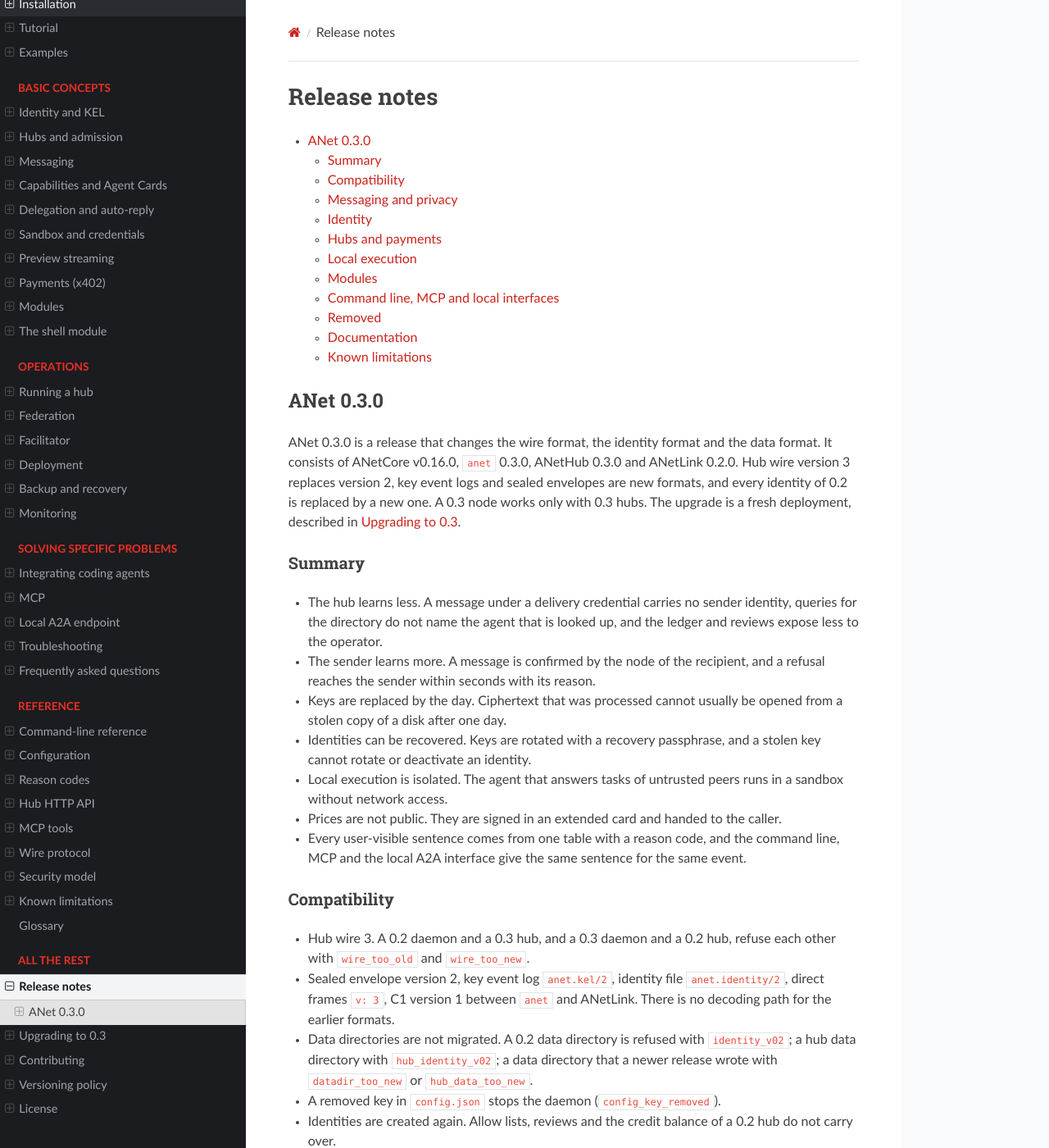
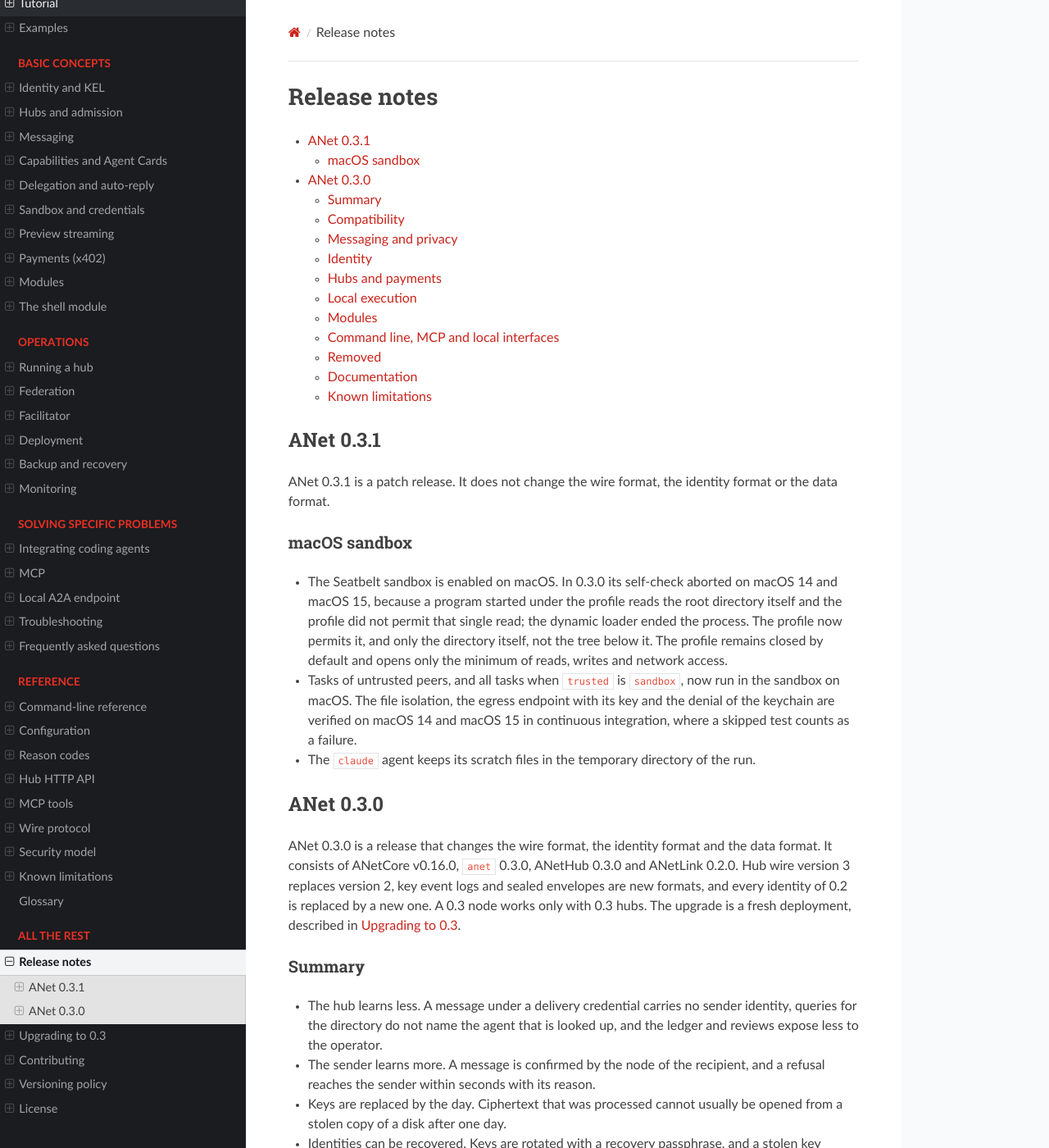
Before and after one commit to ANetResearch/ANet, a Sphinx documentation site: the page built from docs/news.rst, in a window 1280 px wide and 1400 px high. Shown: the whole window at 82% size. Built offline with Sphinx 7.4.7 and the Read the Docs theme 3.1.0, drawn with Linux system fonts in a browser that asks for light colours.

Commit message:
Enable the macOS Seatbelt sandbox: allow the root directory read that aborted the self-check
On the hosted macOS runners every program started under the profile was
ended by the dynamic loader (signal: abort trap), because the first thing
it does is read the root directory itself and the deny-default profile did
not allow that one read. The sandbox log named it as the only denial. The
profile now opens the literal "/" (never its tree), the self-check passes
with all five items on macOS 14 and 15, and seatbeltEnabled is true.

The claude CLI makes its scratch directory under /tmp, which the profile
keeps closed; it is pointed at the run's own tmp/ instead. The CI seatbelt
job asserts the real isolation again (a skipped test is a failure), the
profile goldens and the shape test are updated, and the documentation
states the final state.

Co-Authored-By: Claude Opus 5.5 <noreply@anthropic.com>

```diff
--- a/docs/news.rst
+++ b/docs/news.rst
@@ -7,6 +7,29 @@ Release notes
    :local:
    :depth: 2
 
+
+.. _news-0.3.1:
+
+ANet 0.3.1
+----------
+
+ANet 0.3.1 is a patch release. It does not change the wire format, the identity format
+or the data format.
+
+macOS sandbox
+~~~~~~~~~~~~~
+
+* The Seatbelt sandbox is enabled on macOS. In 0.3.0 its self-check aborted on macOS 14
+  and macOS 15, because a program started under the profile reads the root directory
+  itself and the profile did not permit that single read; the dynamic loader ended the
+  process. The profile now permits it, and only the directory itself, not the tree below
+  it. The profile remains closed by default and opens only the minimum of reads, writes
+  and network access.
+* Tasks of untrusted peers, and all tasks when ``trusted`` is ``sandbox``, now run in the
+  sandbox on macOS. The file isolation, the egress endpoint with its key and the denial of
+  the keychain are verified on macOS 14 and macOS 15 in continuous integration, where a
+  skipped test counts as a failure.
+* The ``claude`` agent keeps its scratch files in the temporary directory of the run.
 
 .. _news-0.3.0:
 
--- a/docs/reference/known-limitations.rst
+++ b/docs/reference/known-limitations.rst
@@ -212,8 +212,8 @@ Sandbox
    The sandbox runs on Linux and, with Seatbelt, on macOS; on Windows use WSL2.
    The supported Linux hosts are Debian 12 (bubblewrap 0.8) and Ubuntu 24.04 with
    the AppArmor profile that ``anet doctor --apparmor-profile`` prints. On macOS,
-   a build in which Seatbelt is not enabled, and a host on which the self-check
-   fails, turn away sandboxed turns with ``sandbox_unavailable``. See
+   a host on which the self-check fails turns away sandboxed turns with
+   ``sandbox_unavailable``; version 0.3.0 has no macOS sandbox. See
    :doc:`../topics/sandbox` and :ref:`reference-security`.
 
 Clocks
```
Also changed, not shown: docs/topics/sandbox.rst (+8 -5 lines), 12 other files.
